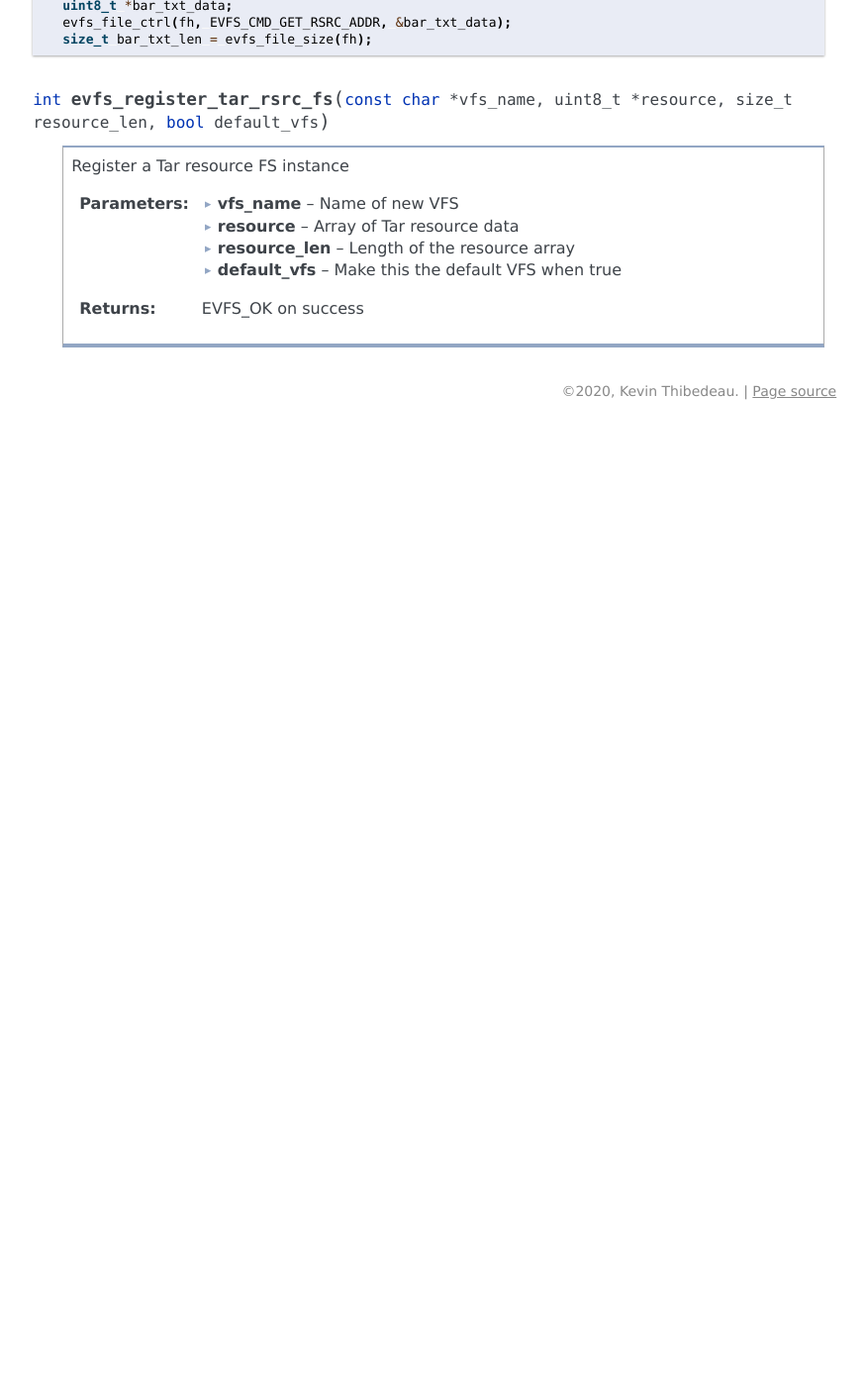
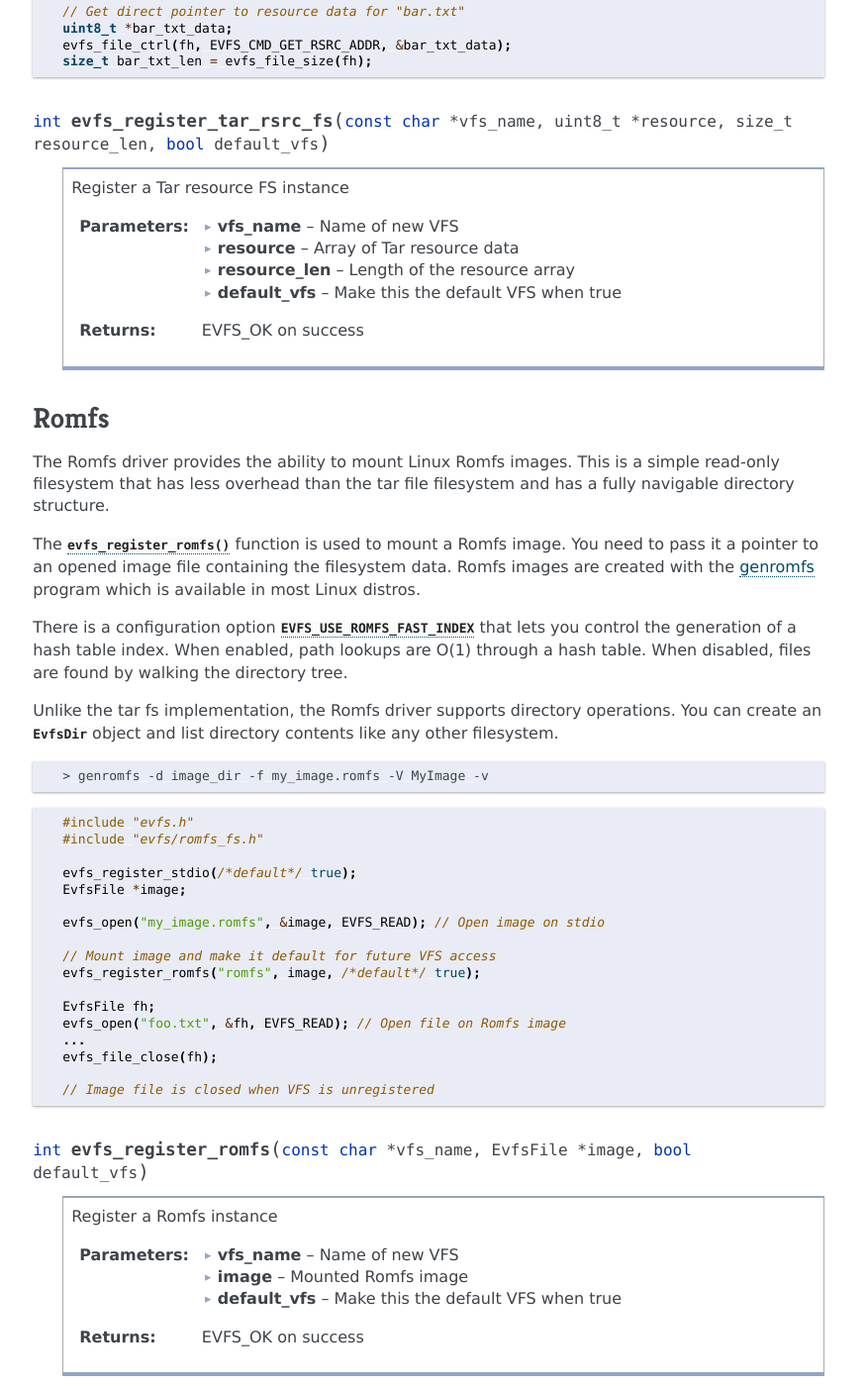
Before and after one commit to kevinpt/evfs, a Sphinx documentation site: the page built from doc/rst/api/filesystems.rst, in a window 1280 px wide and 1400 px high, scrolled down 4846 px. Shown: the whole window at 99% size, without its empty margins (256-1132 px from the left). Built offline with Sphinx 7.4.7, drawn with Linux system fonts in a browser that asks for light colours; before the commit the page ends 5279 px from its top, so only the background shows below that; some of the changed text lies outside the part shown.

Commit message:
Add romfs docs

```diff
--- a/doc/index.rst
+++ b/doc/index.rst
@@ -15,8 +15,7 @@ The EVFS library is inspired by the VFS system used in SQLite but implements a m
   EVFS architecture
 
 EVFS comes with filesystem interface wrappers that support C stdio, `FatFs <http://elm-chan.org/fsw/ff/00index_e.html>`_,
-and `littlefs <https://github.com/littlefs-project/littlefs>`_ as the backend filesystems. Vendored copies of FatFs and Littlefs have been included for ease of development but you can use your own instances of these libraries as needed. FatFs and Littlefs image files can be mounted on top of any other EVFS filesystem. This allows you to develop on a PC and work with data in the same filesystem as the target application.
-
+and `littlefs <https://github.com/littlefs-project/littlefs>`_ as the backend filesystems. Vendored copies of FatFs and Littlefs have been included for ease of development but you can use your own instances of these libraries as needed. FatFs and Littlefs image files can be mounted on top of any other EVFS filesystem. This allows you to develop on a PC and work with data in the same filesystem as the target application. EVFS also supports the Linux :ref:`Romfs <romfs>` and uncompressed :ref:`tar file data <tar-fs>` as read only filesystems.
 
 
 See the :doc:`EVFS library reference <rst/api/library>` for detailed documentation.
--- a/doc/rst/api/filesystems.rst
+++ b/doc/rst/api/filesystems.rst
@@ -3,7 +3,7 @@ Filesystems
 ===========
 
 EVFS supports multiple filesystem interface backends. In addition to system level file access via C stdio and POSIX calls, the library can access
-FatFs and littlefs filesystems either directly from their storage media or mounted as images within another EVFS filesystem. There are also two filesystems that can mount an archive in tar format stored on an existing VFS or as statically linked data. Each filesystem has a registration function that wraps :c:func:`evfs_register`, adding the necessary arguments for configuration and constructing dynamic structures.
+FatFs and littlefs filesystems either directly from their storage media or mounted as images within another EVFS filesystem. There are also two filesystems that can mount an archive in tar format stored on an existing VFS or as statically linked data. The Linux Romfs image format can be used as a more compact read-only filesystem. Each filesystem has a registration function that wraps :c:func:`evfs_register`, adding the necessary arguments for configuration and constructing dynamic structures.
 
 
 Stdio
@@ -233,3 +233,52 @@ File data can be accessed using the usual EVFS API with :c:func:`evfs_file_read`
   :param default_vfs:   Make this the default VFS when true
 
   :return: EVFS_OK on success
+
+
+.. _romfs:
+
+Romfs
+-----
+
+The Romfs driver provides the ability to mount Linux Romfs images. This is a simple read-only filesystem that has less overhead than the tar file filesystem and has a fully navigable directory structure.
+
+The :c:func:`evfs_register_romfs` function is used to mount a Romfs image. You need to pass it a pointer to an opened image file containing the filesystem data. Romfs images are created with the `genromfs <https://github.com/chexum/genromfs>`_ program which is available in most Linux distros.
+
+There is a configuration option :c:macro:`EVFS_USE_ROMFS_FAST_INDEX` that lets you control the generation of a hash table index. When enabled, path lookups are O(1) through a hash table. When disabled, files are found by walking the directory tree.
+
+Unlike the tar fs implementation, the Romfs driver supports directory operations. You can create an :c:type:`EvfsDir` object and list directory contents like any other filesystem.
+
+.. code-block:: sh
+
+  > genromfs -d image_dir -f my_image.romfs -V MyImage -v
+
+.. code-block:: c
+
+  #include "evfs.h"
+  #include "evfs/romfs_fs.h"
+
+  evfs_register_stdio(/*default*/ true);
+  EvfsFile *image;
+
+  evfs_open("my_image.romfs", &image, EVFS_READ); // Open image on stdio
+
+  // Mount image and make it default for future VFS access
+  evfs_register_romfs("romfs", image, /*default*/ true);
+
+  EvfsFile fh;
+  evfs_open("foo.txt", &fh, EVFS_READ); // Open file on Romfs image
+  ...
+  evfs_file_close(fh);
+
+  // Image file is closed when VFS is unregistered
+
+
+.. c:function:: int evfs_register_romfs(const char *vfs_name, EvfsFile *image, bool default_vfs)
+
+  Register a Romfs instance
+
+  :param vfs_name:      Name of new VFS
+  :param image:         Mounted Romfs image
+  :param default_vfs:   Make this the default VFS when true
+
+  :return: EVFS_OK on success
```
Also changed, not shown: doc/rst/api/configure.rst (+13 -0 lines).
